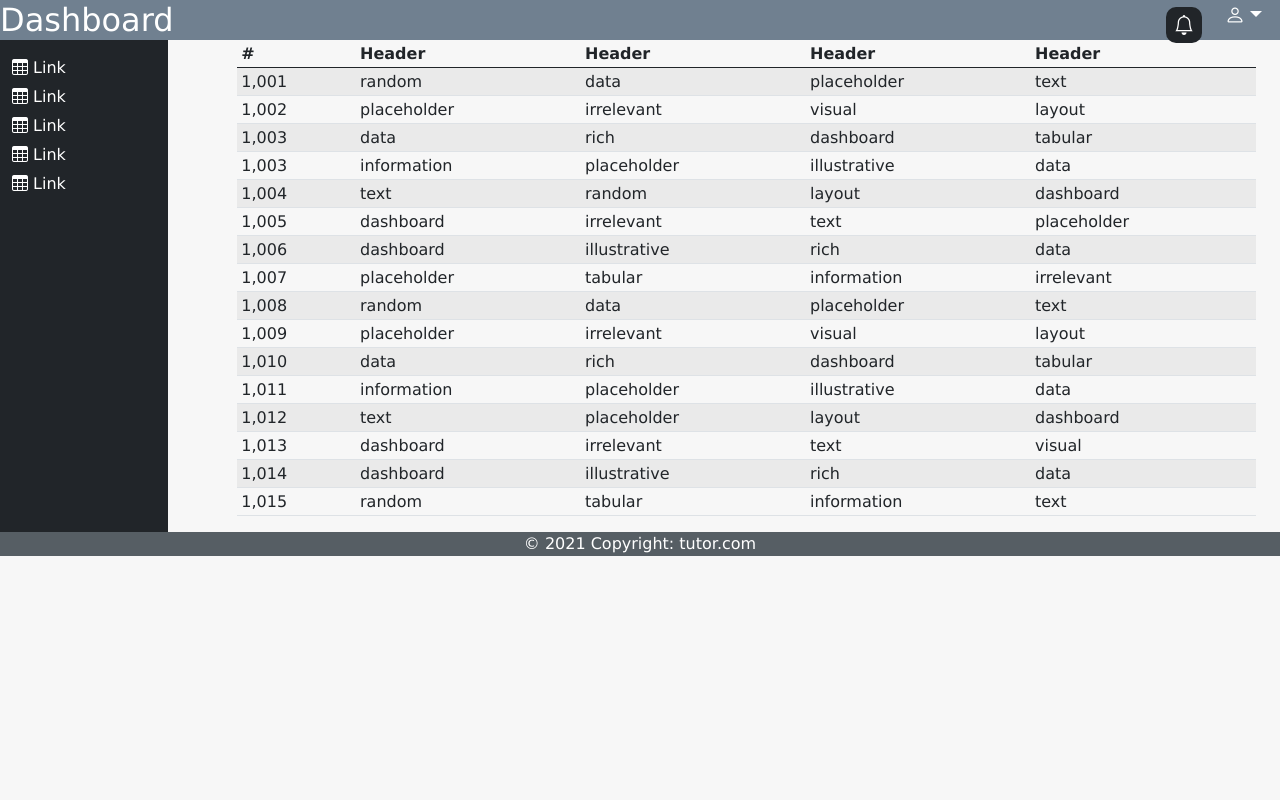
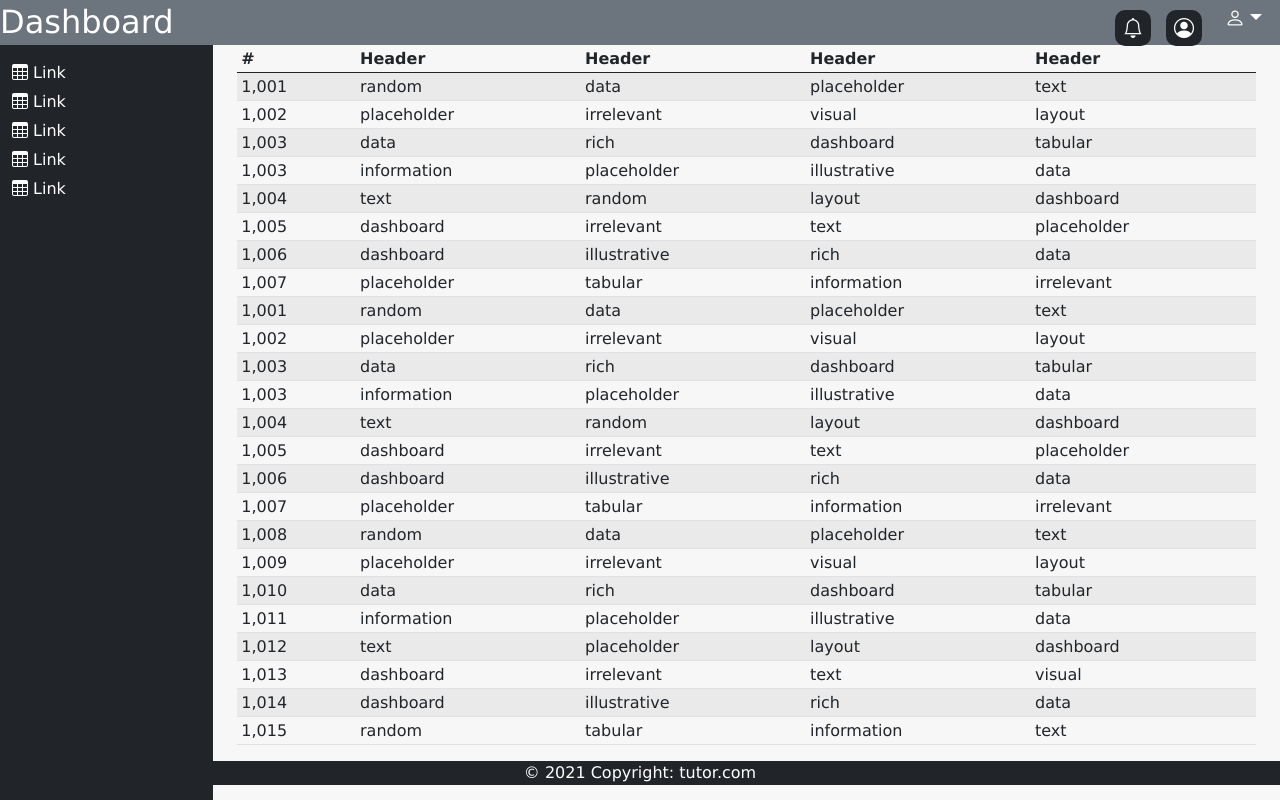
Before and after one commit to Ind20/tutor, a Django app: page /dashboard in a window 1280 px wide. Run offline with Django 3.2, Linux system fonts and the light colour scheme; some libraries are stand-ins or nearby versions.

Commit message:
footer fix

```diff
--- a/static/css/style.css
+++ b/static/css/style.css
@@ -12,7 +12,7 @@ html, body {
     font-family: "Lucida Grande"!important;
 }
 
-.container-fluid {
+.container {
     min-height: 60vh;
 }
 
@@ -93,7 +93,7 @@ a:hover {
 /* - - - - - - - - - - - - - - - - - - - Dashboard css - - - - - - - - - - - - - - - - - - - - - -  */
 
 .dnavbar {
-    height: 40px;
+    height: 45px;
 }
 
 .sidebar-section {
@@ -120,7 +120,7 @@ a:hover {
 }
 
 .sidebar {
-    width: 168px !important;
+    height: 100% !important;
 }
 
 .widget {
--- a/template/dashboard.html
+++ b/template/dashboard.html
@@ -16,12 +16,15 @@
 </head>
 
 <body>
-    <nav class="navbar sticky-top dnavbar navbar-expand-lg">
+    <nav class="navbar sticky-top dnavbar navbar-expand-lg bg-secondary">
         <h2 class="white mb-0">Dashboard</h2>
         <div class="collapse navbar-collapse nav justify-content-end" id="navbarNavDropdown">
             <ul class="navbar-nav">
+                <li class='nav-item'>
+                    <i class="bi bi-bell nav-link widget white bg-dark" title="Notifications"></i>
+                </li>
                 <li>
-                    <i class="bi bi-bell nav-link widget white bg-dark" title="Notifications"></i>
+                    <i class="bi bi-person-circle nav-link widget white bg-dark" title="Tutors"></i>
                 </li>
                 <li class="nav-item dropdown">
                     {% if user.is_authenticated %}
@@ -53,7 +56,7 @@
 
     <div class="container-fluid">
         <div class="row">
-            <nav id="sidebarMenu" class="col-md-1 col-lg-2 d-md-block bg-dark sidebar collapse">
+            <nav id="sidebarMenu" class="col-md-3 col-lg-2 d-md-block bg-dark sidebar position-fixed">
                 <div class="position-sticky pt-3">
                     <ul class="nav flex-column">
                         <li class="nav-item d-menu">
@@ -90,7 +93,7 @@
                 </div>
             </nav>
 
-            <main class="col-md-9 ms-sm-auto col-lg-10 px-md-4">
+            <main class="col-md-9 ms-sm-auto col-lg-10 px-md-4 ">
                 <div class="table-responsive">
                     <table class="table table-striped table-sm">
                         <thead>
@@ -103,6 +106,62 @@
                             </tr>
                         </thead>
                         <tbody>
+                            <tr>
+                                <td>1,001</td>
+                                <td>random</td>
+                                <td>data</td>
+                                <td>placeholder</td>
+                                <td>text</td>
+                            </tr>
+                            <tr>
+                                <td>1,002</td>
+                                <td>placeholder</td>
+                                <td>irrelevant</td>
+                                <td>visual</td>
+                                <td>layout</td>
+                            </tr>
+                            <tr>
+                                <td>1,003</td>
+                                <td>data</td>
+                                <td>rich</td>
+                                <td>dashboard</td>
+                                <td>tabular</td>
+                            </tr>
+                            <tr>
+                                <td>1,003</td>
+                                <td>information</td>
+                                <td>placeholder</td>
+                                <td>illustrative</td>
+                                <td>data</td>
+                            </tr>
+                            <tr>
+                                <td>1,004</td>
+                                <td>text</td>
+                                <td>random</td>
+                                <td>layout</td>
+                                <td>dashboard</td>
+                            </tr>
+                            <tr>
+                                <td>1,005</td>
+                                <td>dashboard</td>
+                                <td>irrelevant</td>
+                                <td>text</td>
+                                <td>placeholder</td>
+                            </tr>
+                            <tr>
+                                <td>1,006</td>
+                                <td>dashboard</td>
+                                <td>illustrative</td>
+                                <td>rich</td>
+                                <td>data</td>
+                            </tr>
+                            <tr>
+                                <td>1,007</td>
+                                <td>placeholder</td>
+                                <td>tabular</td>
+                                <td>information</td>
+                                <td>irrelevant</td>
+                            </tr>
                             <tr>
                                 <td>1,001</td>
                                 <td>random</td>
@@ -222,8 +281,8 @@
         </div>
     </div>
 
-    <footer class="bg-secondary text-white text-center">
-        <div class="text-center" style="background-color: rgba(0, 0, 0, 0.2);">
+    <footer class="bg-dark text-white text-center">
+        <div">
             © 2021 Copyright:
             <a class="text-white" href="/">tutor.com</a>
         </div>
```
